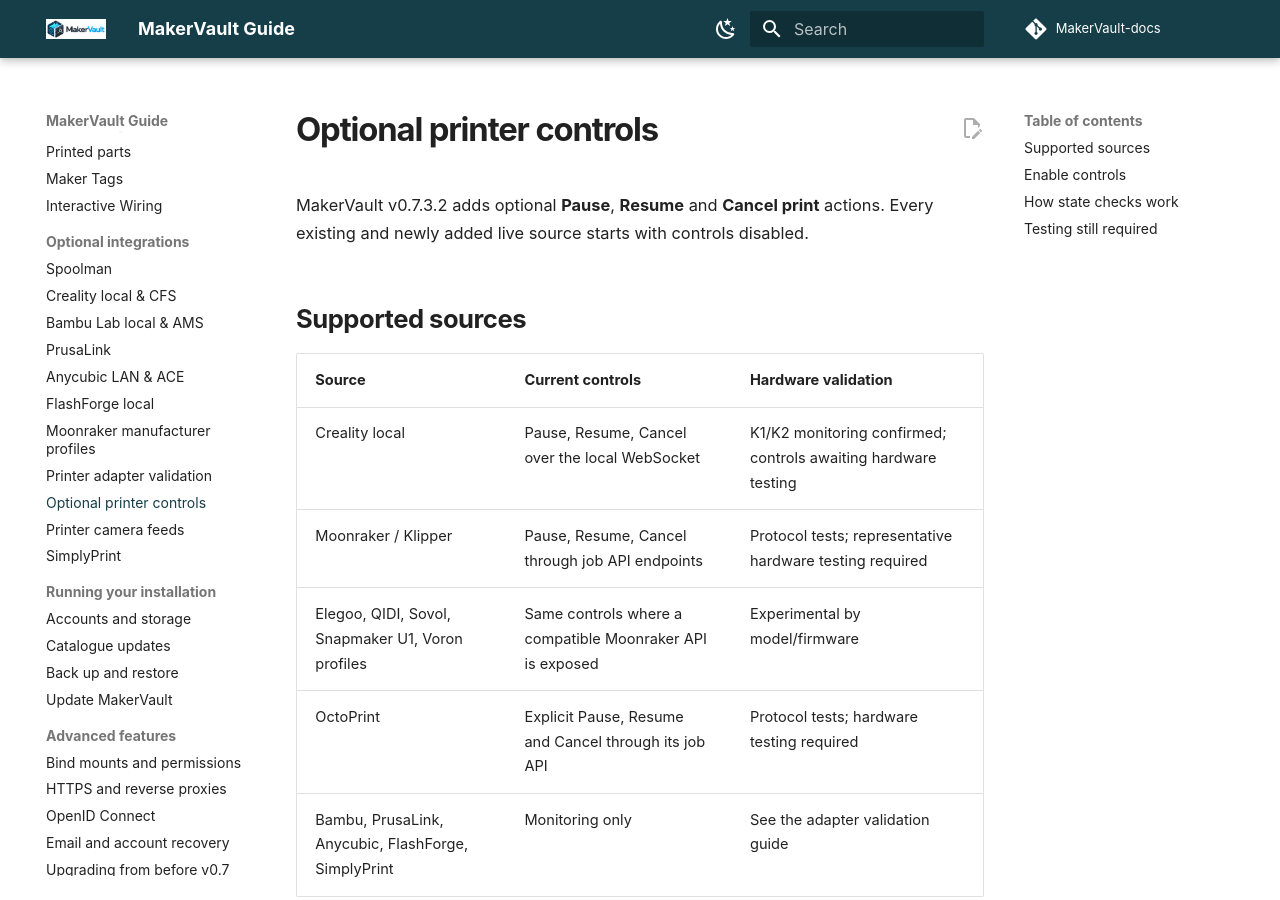
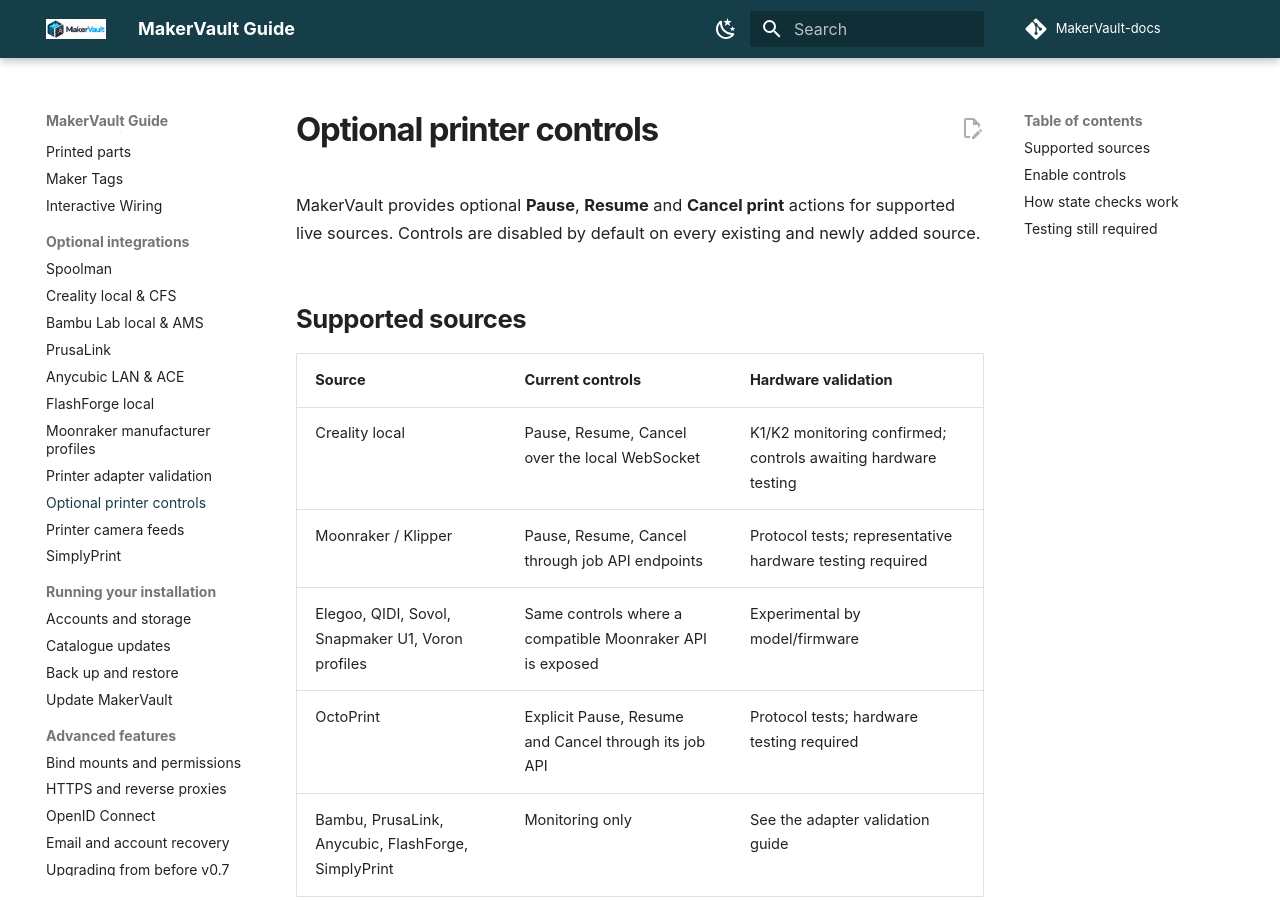
Before and after one commit to gavrd7/MakerVault-docs, an MkDocs documentation site: the page built from docs/guide/integrations/printer-controls.md, in a window 1280 px wide and 900 px high. Built offline with MkDocs 1.6.1 and Material for MkDocs 9.7.7, drawn with Linux system fonts in a browser that asks for light colours; comment, search, counter and statistics services are not loaded.

Commit message:
docs: use current wording for printer controls

```diff
--- a/docs/guide/integrations/printer-controls.md
+++ b/docs/guide/integrations/printer-controls.md
@@ -1,6 +1,6 @@
 # Optional printer controls
 
-MakerVault v0.7.3.2 adds optional **Pause**, **Resume** and **Cancel print** actions. Every existing and newly added live source starts with controls disabled.
+MakerVault provides optional **Pause**, **Resume** and **Cancel print** actions for supported live sources. Controls are disabled by default on every existing and newly added source.
 
 ## Supported sources
 
```
